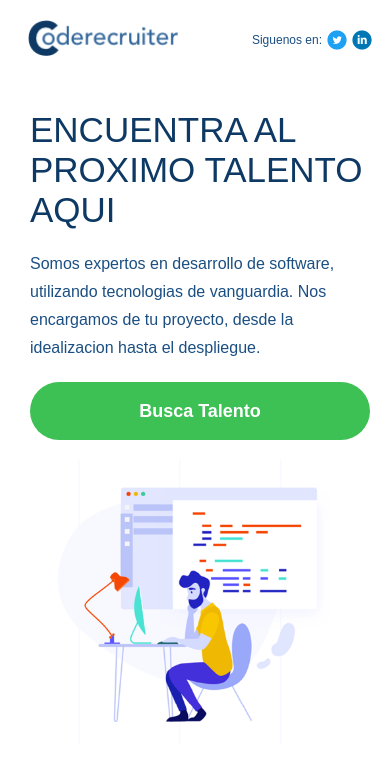
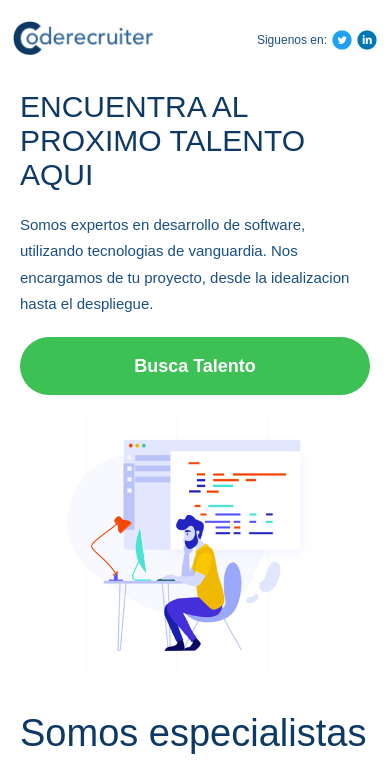
Before and after one commit to StevenACZ/Coderecruiter, a plain HTML site: page index.html in a window 390 px wide. Shown: the top 772 px of the page. Drawn offline with Linux system fonts and the light colour scheme.

Commit message:
Mejorando el responsive

```diff
--- a/styles/main.css
+++ b/styles/main.css
@@ -31,27 +31,27 @@ body {
 
 /*-- CONTAINERS --*/
 .container {
-  width: 1024px;
+  max-width: 1024px;
   margin: 0 auto;
 }
 
 @media screen and (max-width: 800px) {
   .container {
-    width: 800px;
+    max-width: 800px;
     margin: 0 auto;
   }
 }
 
 @media screen and (max-width: 600px) {
   .container {
-    width: 600px;
+    max-width: 600px;
     margin: 0 auto;
   }
 }
 
 @media screen and (max-width: 400px) {
   .container {
-    width: 400px;
+    max-width: 400px;
     margin: 0 auto;
   }
 }
@@ -65,8 +65,15 @@ body {
   align-items: center;
 
   padding: 0 28px;
+  width: 100%;
   box-sizing: border-box;
   height: 80px;
+}
+
+@media screen and (max-width: 400px) {
+  .header {
+    padding: 0 13px;
+  }
 }
 
   .header__image {
@@ -99,11 +106,18 @@ body {
       height: 20px;
     }
 
+    @media screen and (max-width: 400px) {
+      .header__image {
+        width: 140px;
+      }
+    }
+
 /*-----------
 - MAIN
 -----------*/
 .main {
   padding: 70px;
+  width: 100%;
   box-sizing: border-box;
 }
 
@@ -173,7 +187,7 @@ body {
 
   @media screen and (max-width: 600px) {
     .main {
-      padding: 50px;
+      padding: 30px;
       box-sizing: border-box;
     }
 
@@ -193,7 +207,7 @@ body {
       }
 
       .hero__image > img {
-        width: 300px;
+        width: 250px;
         display: block;
         object-fit: contain;
       }
@@ -201,7 +215,7 @@ body {
 
   @media screen and (max-width: 400px) {
     .main {
-      padding: 30px;
+      padding: 10px 20px;
       box-sizing: border-box;
     }
 
@@ -211,6 +225,7 @@ body {
         grid-template-areas: "info"
                             "image";
         grid-row-gap: 20px;
+
       }
 
         .hero__info {
@@ -218,11 +233,11 @@ body {
         }
 
         .hero__info > h1 {
-          font-size: 3.5rem;
+          font-size: 3rem;
         }
 
         .hero__info > p {
-          font-size: 1.6rem;
+          font-size: 1.5rem;
           line-height: 1.75;
           color: #1b4f82;
           margin-bottom: 20px;
@@ -237,7 +252,7 @@ body {
         }
 
         .hero__image > img {
-          width: 300px;
+          width: 270px;
           display: block;
           margin: 0 auto;
           object-fit: contain;
@@ -277,8 +292,15 @@ body {
   align-items: center;
 
   padding: 0 28px;
+  width: 100%;
   box-sizing: border-box;
   height: 80px;
+}
+
+@media screen and (max-width: 400px) {
+  .footer {
+    padding: 0 10px;
+  }
 }
 
   .footer > p {
```
